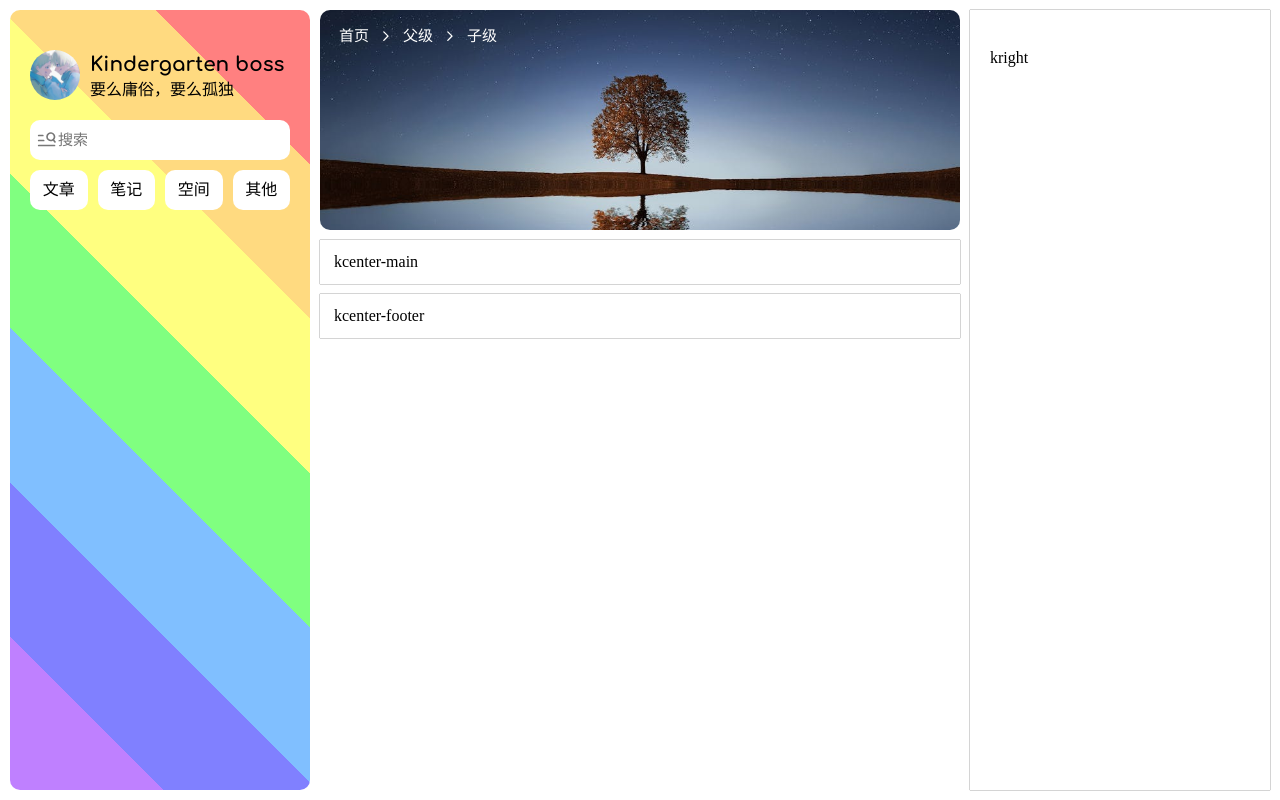
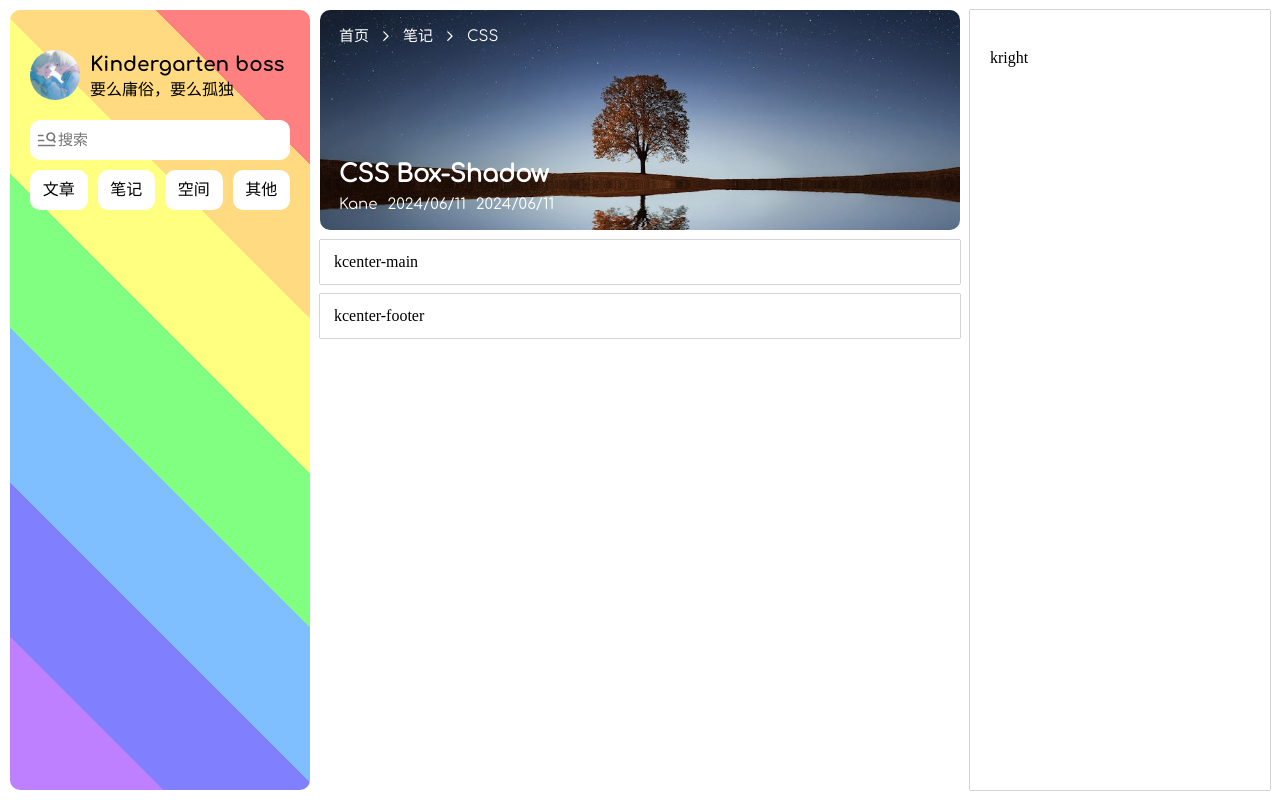
Before and after one commit to iluKane/kblog, a plain HTML site: page index.html in a window 1280 px wide. Drawn offline with Linux system fonts and the light colour scheme; a web font is replaced by a local one.

Commit message:
Add files via upload

```diff
--- a/assets/css/kcenter.css
+++ b/assets/css/kcenter.css
@@ -7,6 +7,9 @@ header {
   background-position: center;
   background-repeat: no-repeat;
   padding: 14px;
+  display: flex;
+  flex-direction: column;
+  font-family: B, D;
 }
 .main {
   width: 100%;
@@ -24,10 +27,8 @@ footer {
 .header-nav {
   width: 100%;
   height: 24px;
-  line-height: 24px;
+  line-height: 26px;
   display: flex;
-  flex-wrap: wrap;
-  font-family: D;
 }
 .header-nav-item {
   padding: 0 5px;
@@ -58,12 +59,14 @@ footer {
 }
 .turn-result {
   display: none;
+  padding: 5px 0;
   position: absolute;
   top: 26px;
   width: 100px;
+  max-height: 106px;
   border-radius: 5px;
   background-color: #5555;
-  overflow: hidden;
+  overflow: auto;
 }
 .turn-result .turn-item {
   position: relative;
@@ -76,3 +79,28 @@ footer {
 .turn-result .turn-item:hover {
   background-color: #fff5;
 }
+
+.header-title {
+  margin-top: auto;
+  width: 100%;
+  padding: 5px;
+  font-size: 24px;
+  font-weight: 1000;
+  color: #fff;
+}
+
+.header-data {
+  width: 100%;
+  height: 24px;
+  line-height: 26px;
+  display: flex;
+}
+.header-data div {
+  padding: 0 5px;
+  border-radius: 5px;
+  font-size: 15px;
+  color: #fff;
+}
+.header-data div:hover {
+  background-color: #5555;
+}
--- a/index.html
+++ b/index.html
@@ -76,16 +76,16 @@
             </div>
             <ul class="search-results" id="results"></ul>
             <div class="search-nav">
-              <a href="./index.html">
+              <a href="./wiki/index.html">
                 <div class="search-item" id="wiki">文章</div>
               </a>
-              <a href="./notes.html">
+              <a href="./notes/index.html">
                 <div class="search-item" id="notes">笔记</div>
               </a>
-              <a href="./space.html">
+              <a href="./space/index.html">
                 <div class="search-item" id="space">空间</div>
               </a>
-              <a href="./other.html">
+              <a href="./other/index.html">
                 <div class="search-item" id="other">其他</div>
               </a>
             </div>
@@ -111,7 +111,7 @@
                 <div class="turn-item">前端</div>
               </div>
             </div>
-            <div class="header-nav-item">父级</div>
+            <div class="header-nav-item">笔记</div>
             <div class="header-nav-turn">
               <!-- turn -->
               <div class="turn-icon">
@@ -122,9 +122,21 @@
                 <div class="turn-item">前端</div>
                 <div class="turn-item">前端</div>
                 <div class="turn-item">前端</div>
+                <div class="turn-item">前端</div>
+                <div class="turn-item">前端</div>
+                <div class="turn-item">前端</div>
+                <div class="turn-item">前端</div>
               </div>
             </div>
-            <div class="header-nav-item">子级</div>
+            <div class="header-nav-item">CSS</div>
+          </div>
+          <!-- header-title -->
+          <div class="header-title">CSS Box-Shadow</div>
+          <!-- header-data -->
+          <div class="header-data">
+            <div class="header-data-author">Kane</div>
+            <div class="header-data-time">2024/06/11</div>
+            <div class="header-data-modified">2024/06/11</div>
           </div>
         </header>
         <!-- main -->
```
